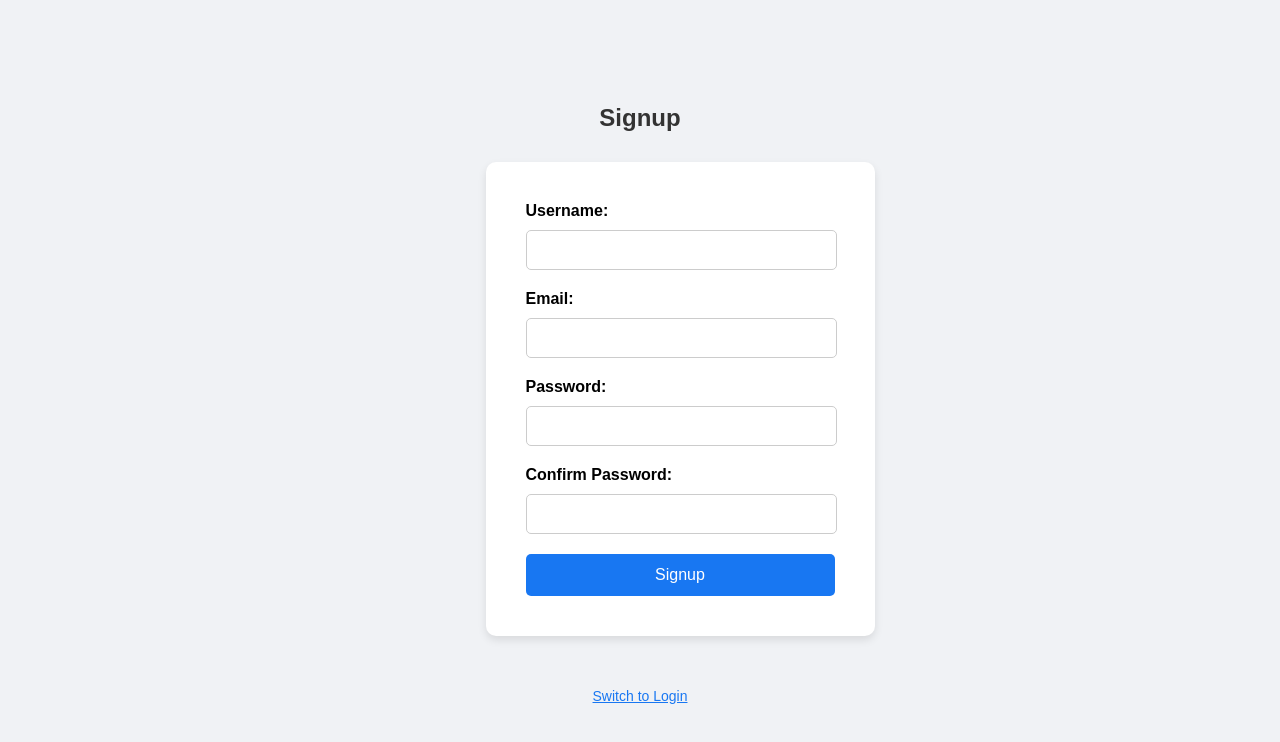
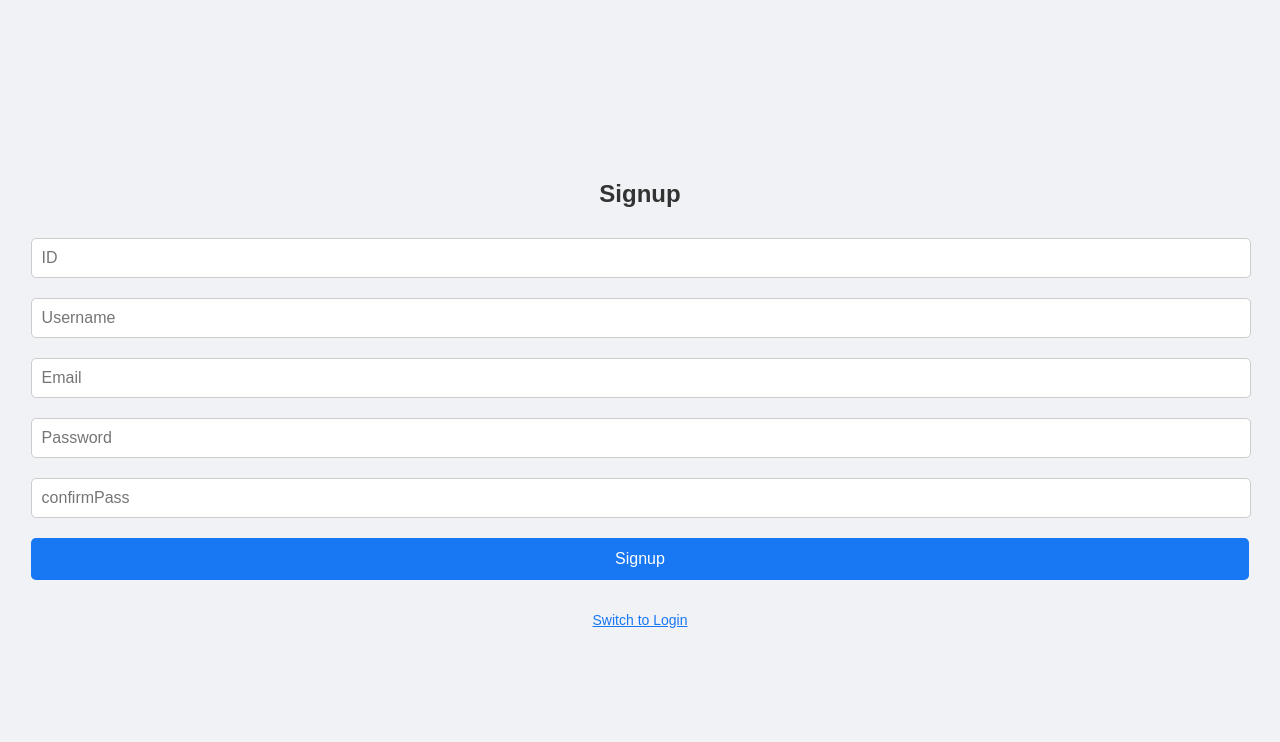
Before and after one commit to takitec/React, a React (Create React App) app: page / in a window 1280 px wide. Both pictures are taken after a click on the button "Switch to Signup". Shown: the top 742 px of the page. Built offline with nearby package versions, Linux system fonts and the light colour scheme.

Commit message:
Update Signup.jsx

```diff
--- a/src/component/Signup.jsx
+++ b/src/component/Signup.jsx
@@ -1,78 +1,34 @@
 import React, { useState } from 'react';
 import { signup } from './Service/apiService';
 
-function Signup({ onSignupSuccess }) {
+const Signup = ({ onSignupSuccess }) => {
+  const [id, setId] = useState('');
   const [username, setUsername] = useState('');
   const [email, setEmail] = useState('');
   const [password, setPassword] = useState('');
-  const [confirmPassword, setConfirmPassword] = useState('');
-  const [successMessage, setSuccessMessage] = useState('');
+  const [confirmPass, setConfirmPassword] = useState('')
 
-  const handleSubmit = async (event) => {
-    event.preventDefault();
-    if (password === confirmPassword) {
-      try {
-        const data = await signup({ username, email, password });
-        console.log(data);
-        setSuccessMessage('User successfully registered! Redirecting to login...');
-        setTimeout(() => {
-          onSignupSuccess(data); // Pass user data to the parent component
-        }, 2000); // Adjust the delay as needed
-      } catch (error) {
-        console.error(error);
-      }
-    } else {
-      console.error('Passwords do not match');
+  const handleSignup = async () => {
+    try {
+      const data = await signup(id, username, email, password, confirmPass);
+      console.log('Signup successful', data);
+      onSignupSuccess(data); // Handle successful signup (e.g., store token, redirect)
+    } catch (error) {
+      console.error('Signup failed', error);
     }
   };
 
   return (
     <div>
       <h2>Signup</h2>
-      {successMessage && <p>{successMessage}</p>}
-      {!successMessage && (
-        <form onSubmit={handleSubmit}>
-          <div>
-            <label>Username:</label>
-            <input
-              type="text"
-              value={username}
-              onChange={(e) => setUsername(e.target.value)}
-              required
-            />
-          </div>
-          <div>
-            <label>Email:</label>
-            <input
-              type="email"
-              value={email}
-              onChange={(e) => setEmail(e.target.value)}
-              required
-            />
-          </div>
-          <div>
-            <label>Password:</label>
-            <input
-              type="password"
-              value={password}
-              onChange={(e) => setPassword(e.target.value)}
-              required
-            />
-          </div>
-          <div>
-            <label>Confirm Password:</label>
-            <input
-              type="password"
-              value={confirmPassword}
-              onChange={(e) => setConfirmPassword(e.target.value)}
-              required
-            />
-          </div>
-          <button type="submit">Signup</button>
-        </form>
-      )}
+      <input type="text" placeholder="ID" value={id} onChange={e => setId(e.target.value)} />
+      <input type="text" placeholder="Username" value={username} onChange={e => setUsername(e.target.value)} />
+      <input type="email" placeholder="Email" value={email} onChange={e => setEmail(e.target.value)} />
+      <input type="password" placeholder="Password" value={password} onChange={e => setPassword(e.target.value)} />
+      <input type="confirmPass" placeholder="confirmPass" value={confirmPass} onChange={e => setConfirmPassword(e.target.value)} />
+      <button onClick={handleSignup}>Signup</button>
     </div>
   );
-}
+};
 
 export default Signup;
```
